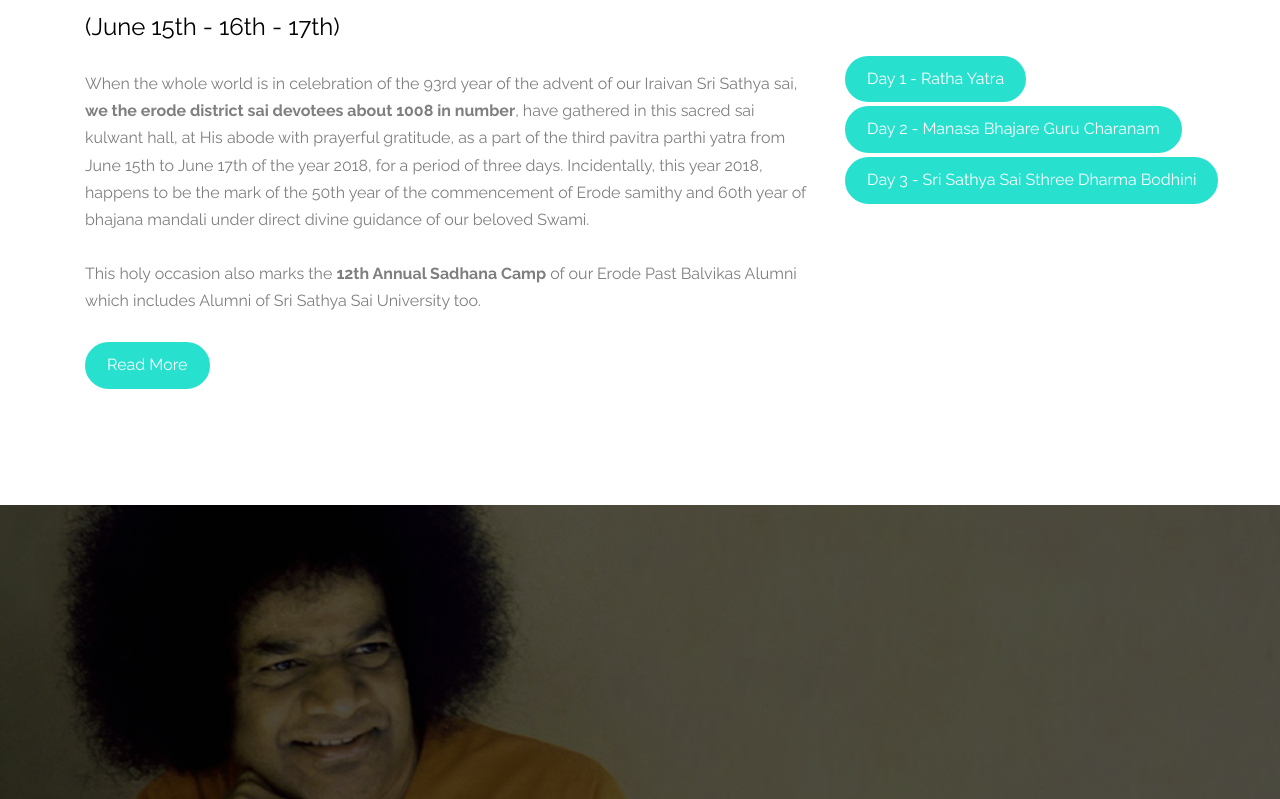
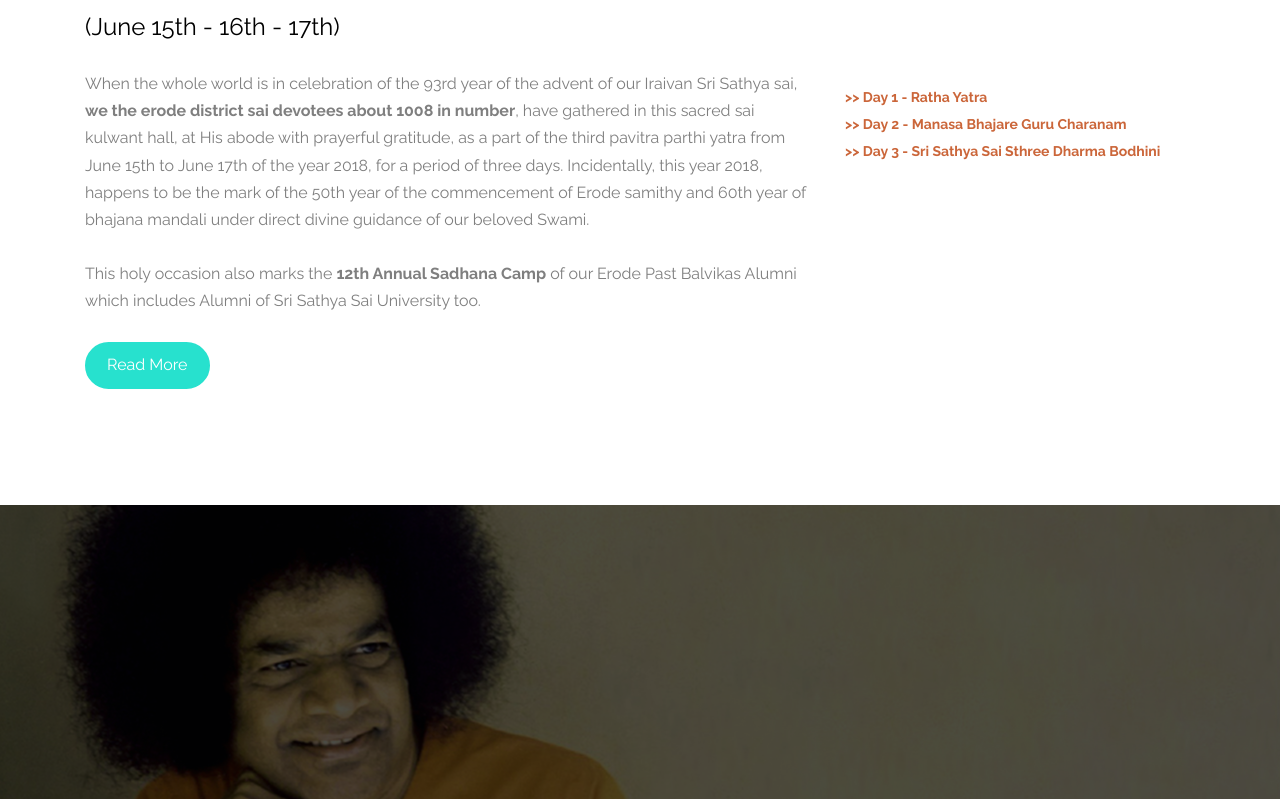
Before and after one commit to Kavya-Venkat/NxtGenErdStsng, a plain HTML site: page flew/src/parthi yatra/yatra.html in a window 1280 px wide. Shown: the part 524-1323 px from the top of the page. Drawn offline with Linux system fonts and the light colour scheme; files whose address does not match are found by name.

Commit message:
1. Changed css style colors for links in base folder

```diff
--- a/flew/css/style.css
+++ b/flew/css/style.css
@@ -22,15 +22,30 @@ body {
   position: relative;
 }
 
+/* =========================
+*  Base link color changed to Brick Brown (#cb663a)
+*  Hover changed to blue (blue)
+*  Visited changed to Blue
+*  Font size decreased (font-size: 0.875em;)
+*  SaiPrasanna 9 Sept 2018
+*/
 a {
-  color: #27E1CE;
+  color: #cb663a;
   -webkit-transition: 0.5s;
   -o-transition: 0.5s;
   transition: 0.5s;
+  font-size: 0.875em;
+  font-weight: bold;
 }
 a:hover, a:active, a:focus {
-  color: #27E1CE;
+  color: blue;
   outline: none;
+}
+a:link {
+  color: #cb663a;
+  outline: none;
+  font-size: 0.875em;
+  font-weight: bold;
 }
 
 p {
--- a/flew/src/parthi yatra/yatra.html
+++ b/flew/src/parthi yatra/yatra.html
@@ -136,10 +136,10 @@ This holy occasion also marks the <b>12th Annual Sadhana Camp</b> of our Erode P
 					<div class="col-md-4">
 					<!--Use below Links to navigate.-->
 
- </p>
-			<p><a href="" class="btn btn-primary with-arrow">Day 1 - Ratha Yatra <i class="icon-arrow-right"></i></a>
-			<a href="../mbgc/mbgc.html" class="btn btn-primary with-arrow">Day 2 - Manasa Bhajare Guru Charanam <i class="icon-arrow-right"></i></a>
-			<a href="../sdb/sdb.html" class="btn btn-primary with-arrow">Day 3 - Sri Sathya Sai Sthree Dharma Bodhini <i class="icon-arrow-right"></i></a></p>
+ </p><br>
+			<a href="" > >> Day 1 - Ratha Yatra </a><br>
+			<a href="../mbgc/mbgc.html" > >> Day 2 - Manasa Bhajare Guru Charanam </a><br>
+			<a href="../sdb/sdb.html" > >> Day 3 - Sri Sathya Sai Sthree Dharma Bodhini </a>
 			</div>
 			</div>
 			</div>
```
Also changed, not shown: flew/src/mbgc/mbgc.html (+3 -3 lines), flew/src/sdb/sdb.html (+2 -2 lines).
